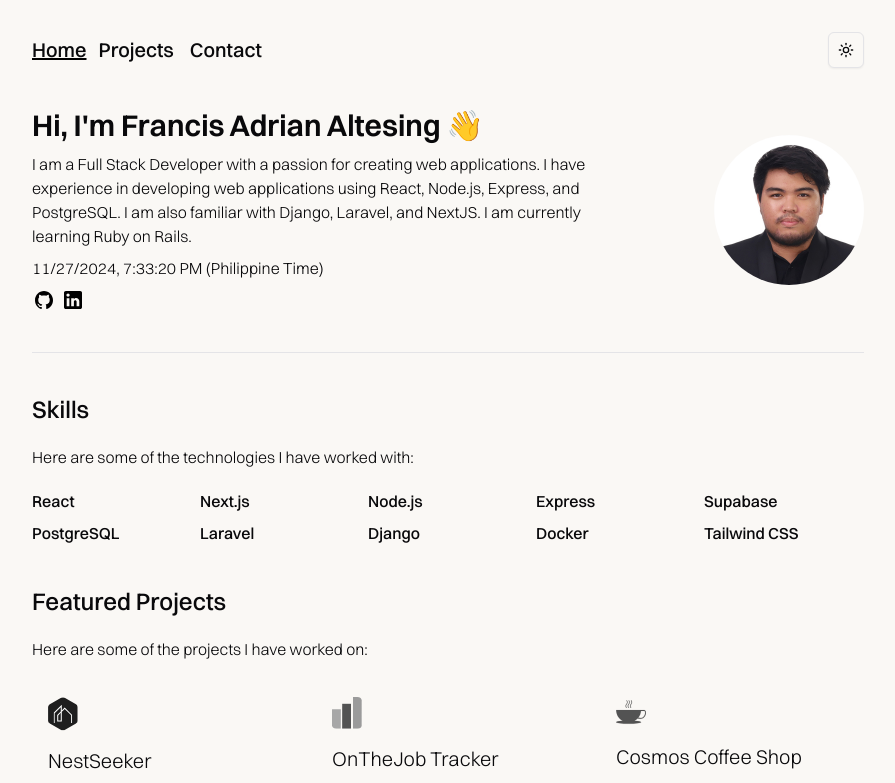
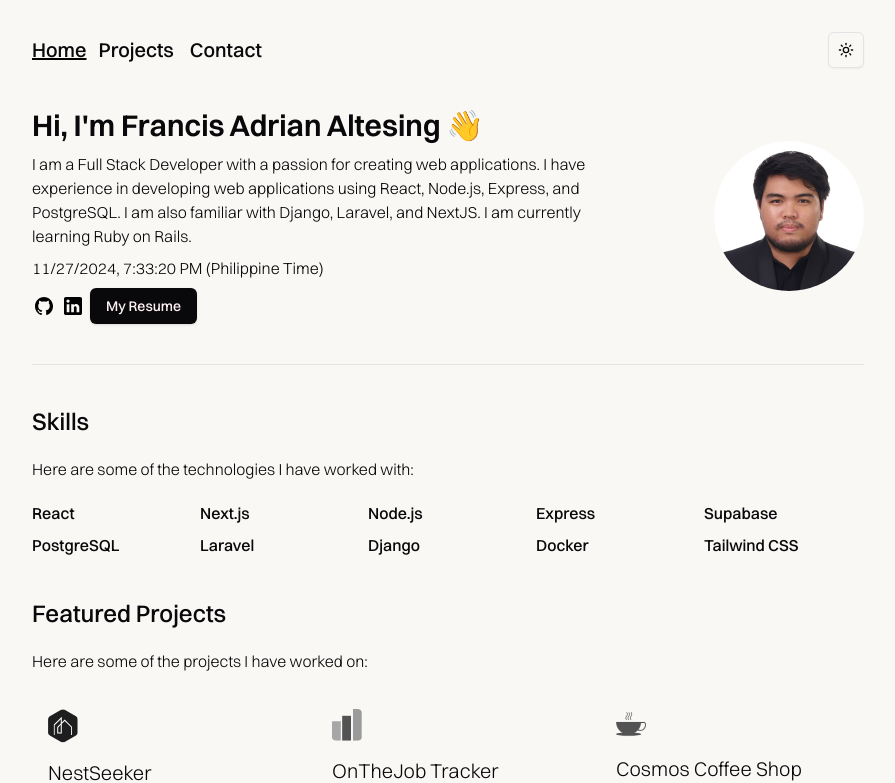
Before and after one commit to FrancisCodex/my-portfolio-v2, a React (Vite) app: page / in a window 1280 px wide. Shown: the top 783 px of the page, without its empty margins (192-1087 px from the left). Built offline with nearby package versions, Linux system fonts and the light colour scheme.

Commit message:
Added Resume Button in Home

```diff
--- a/src/pages/home/home.jsx
+++ b/src/pages/home/home.jsx
@@ -1,5 +1,6 @@
 import { ThemeToggle } from '@/components/ui/theme-toggle'
 import React, { useState, useEffect } from 'react'
+import { Button } from '@/components/ui/button'
 import { Separator } from '@/components/ui/separator'
 import myImage from "@/assets/images/altesing_profile.jpg"
 import FeaturedProjects from '@/constants/featureProjects'
@@ -41,6 +42,10 @@ const Home = () => {
                 <svg xmlns="http://www.w3.org/2000/svg" width={18} height={18} viewBox="0 0 18 18" fill="none">
                   <path d="M16.2 0H1.8C0.81 0 0 0.81 0 1.8V16.2C0 17.19 0.81 18 1.8 18H16.2C17.19 18 18 17.19 18 16.2V1.8C18 0.81 17.19 0 16.2 0ZM5.4 15.3H2.7V7.2H5.4V15.3ZM4.05 5.67C3.15 5.67 2.43 4.95 2.43 4.05C2.43 3.15 3.15 2.43 4.05 2.43C4.95 2.43 5.67 3.15 5.67 4.05C5.67 4.95 4.95 5.67 4.05 5.67ZM15.3 15.3H12.6V10.53C12.6 9.81004 11.97 9.18 11.25 9.18C10.53 9.18 9.9 9.81004 9.9 10.53V15.3H7.2V7.2H9.9V8.28C10.35 7.56 11.34 7.02 12.15 7.02C13.86 7.02 15.3 8.46 15.3 10.17V15.3Z" fill="currentColor" />
                 </svg>
+              </a>
+              {/* Button for Resume */}
+              <a href="https://drive.google.com/file/d/16TdFJiHOheneN4YoA7IauDJtTYFdwjEo/view?usp=sharing" target="_blank" rel="noopener noreferrer">
+                <Button className='bg-foreground hover:bg-foreground'>My Resume</Button>
               </a>
           </div>
         </div>
```
